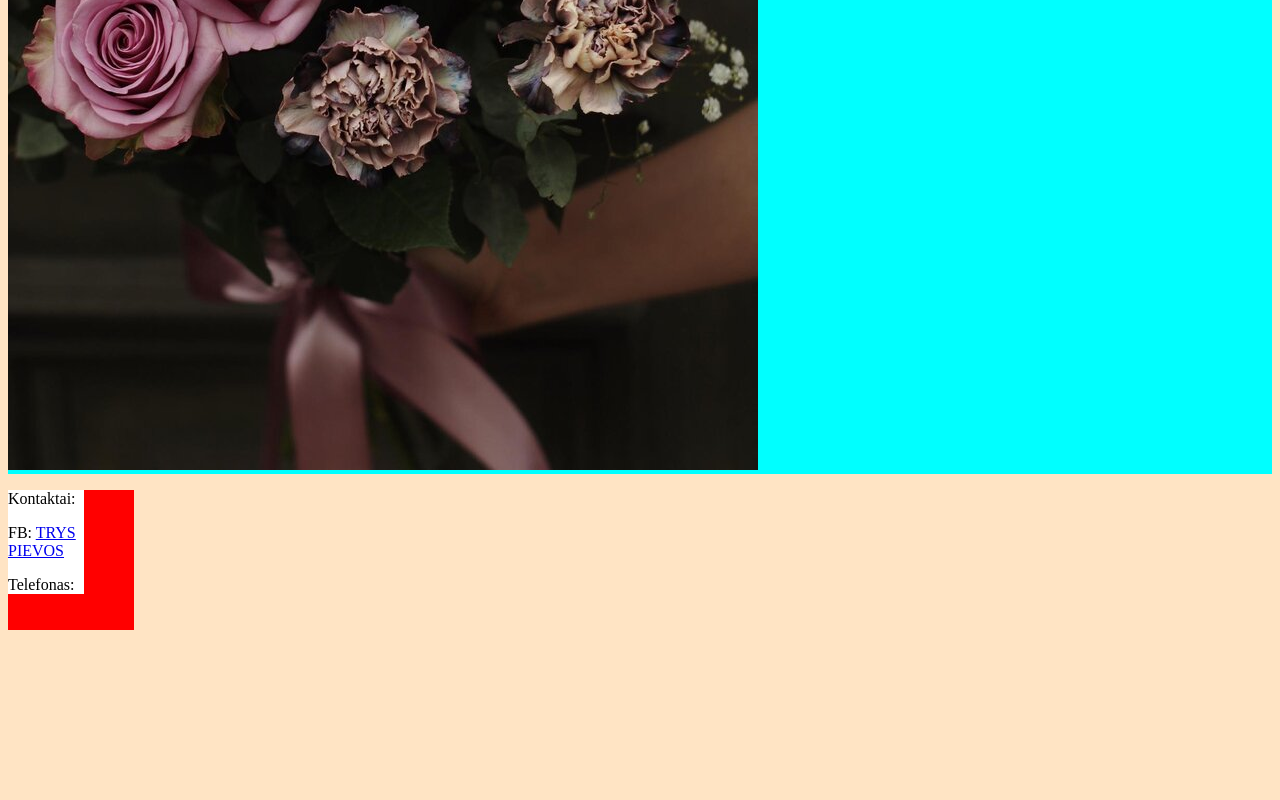
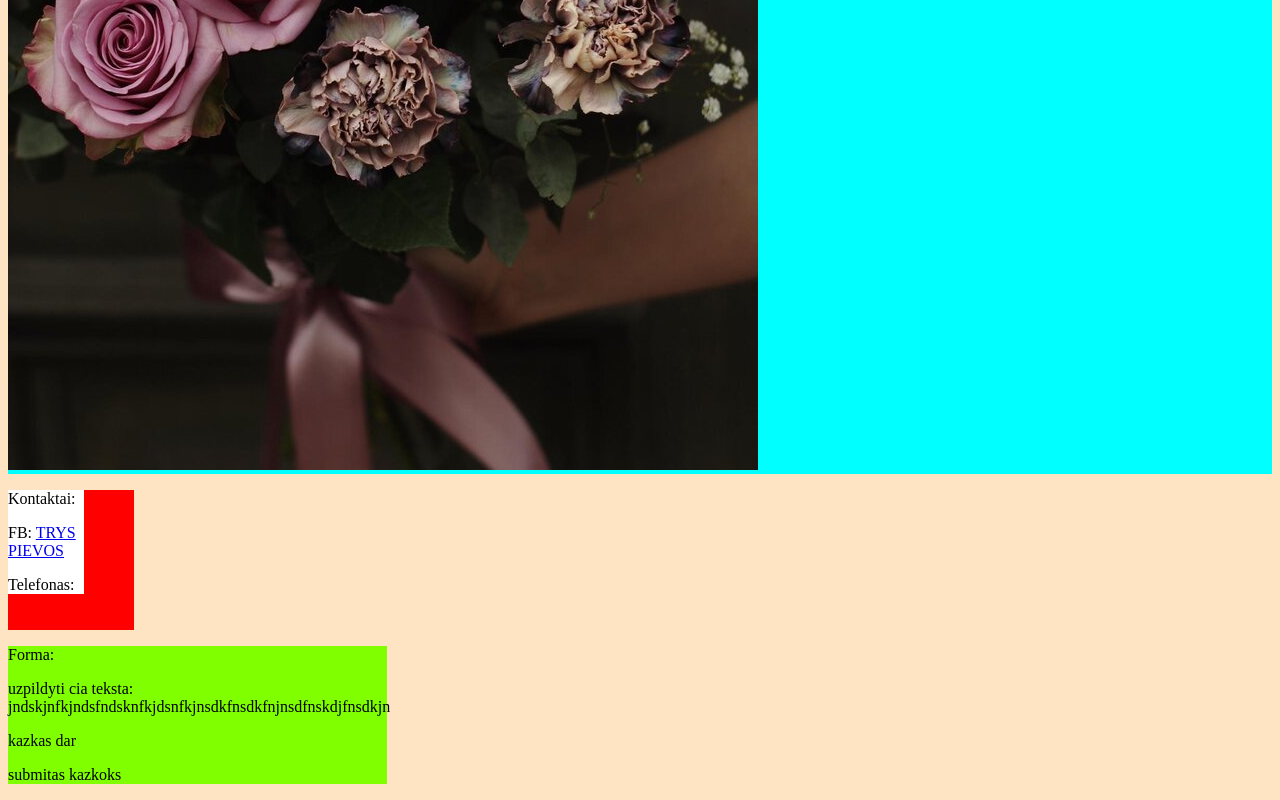
Before and after one commit to Kplukas/99-tryspievos, a website: page index.html in a window 1280 px wide. Shown: the part 1284-2084 px from the top of the page. Before the commit the page ends 1922 px from the top, so only its background shows below. Drawn offline with Linux system fonts and the light colour scheme.

Commit message:
Design planing

```diff
--- a/index.html
+++ b/index.html
@@ -26,7 +26,12 @@
             <p> FB: <a href="#" > TRYS PIEVOS</a> </p>
             <p> Telefonas:</p>
         </div>
-
+    </div>
+    <div style="display: block; width: 30%; background-color: chartreuse;">
+        <p> Forma:</p>
+        <p>uzpildyti cia teksta: jndskjnfkjndsfndsknfkjdsnfkjnsdkfnsdkfnjnsdfnskdjfnsdkjn</p>
+        <p>kazkas dar</p>
+        <p>submitas kazkoks</p>
     </div>
 
 </main>
```
